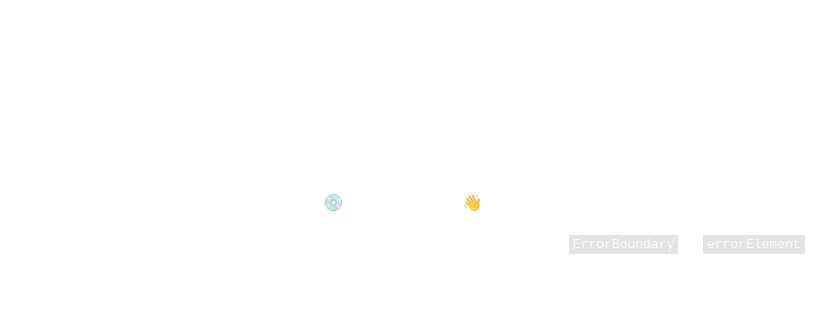
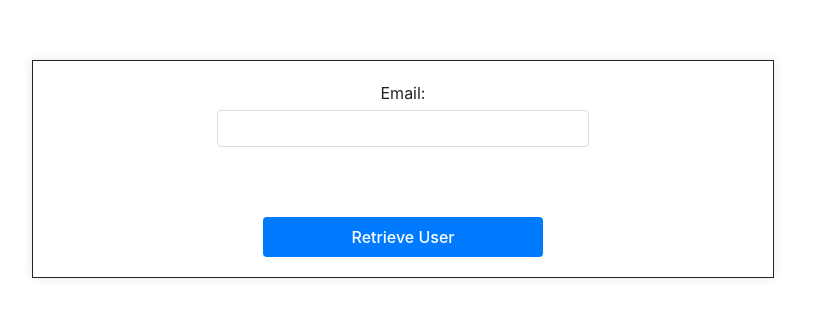
Before and after one commit to CloudyStripe/db-sandbox, a React (Vite) app: page /retrieve in a window 1280 px wide. Before the commit this address had no page. Shown: the part 231-548 px from the top of the page, without its empty margins (237-1073 px from the left). Built offline with nearby package versions, Linux system fonts and the light colour scheme.

Commit message:
retrieve user query.

```diff
--- a/src/App.tsx
+++ b/src/App.tsx
@@ -5,7 +5,7 @@ import {
 import { Home } from "./home/Home";
 import { Add } from "./operations/Add";
 import { Edit } from "./operations/Edit";
-import { Display } from "./operations/Display";
+import { Retrieve } from "./operations/Retrieve";
 import { Delete } from "./operations/Delete";
 import { useEffect, useState } from "react";
 import { UserDB } from "./database/userDB";
@@ -35,8 +35,8 @@ export const App = () => {
       element: <Delete />
     },
     {
-      path: "/display",
-      element: <Display/>
+      path: "/retrieve",
+      element: <Retrieve/>
     }
   ]);
 
--- a/src/database/userDB.ts
+++ b/src/database/userDB.ts
@@ -43,4 +43,18 @@ export class UserDB {
             }
         }
     }
+
+    async getUser(email: string) {
+        if (this._db) {
+            const transaction = this._db.transaction('users', 'readonly');
+            const store = transaction.objectStore('users');
+
+            const request = store.get(email);
+
+            request.onsuccess = (event) => {
+                const user = (event.target as IDBRequest).result;
+                console.log(user)
+            }
+        }
+    }
 }
--- a/src/home/Home.tsx
+++ b/src/home/Home.tsx
@@ -7,6 +7,9 @@ export const Home = () => {
             <button className="form-button">
                 <Link to={'/add'}>Add User</Link>
             </button>
+            <button className="form-button">
+                <Link to={'/retrieve'}>Retrieve User</Link>
+            </button>
         </div>
     )
 }
--- a/src/operations/Display.tsx
+++ /dev/null
@@ -1,7 +0,0 @@
-export const Display = () => {
-    return (
-        <div>
-            <h1>Display User</h1>
-        </div>
-    )
-}
--- /dev/null
+++ b/src/operations/Retrieve.tsx
@@ -0,0 +1,37 @@
+import { useContext, useState } from 'react';
+import { UserContext } from '../context/userContext';
+
+export const Retrieve: React.FC = () => {
+
+  const userContext = useContext(UserContext);
+
+  const [email, setEmail] = useState('');
+
+  const handleChange = (e: React.ChangeEvent<HTMLInputElement>) => {
+    setEmail(e.target.value);
+  }
+
+  const handleSubmit = (e: React.FormEvent<HTMLFormElement>) => {
+    e.preventDefault();
+    userContext?.getUser(email);
+  }
+
+  return (
+    <form onSubmit={handleSubmit} className="form">
+      <div className="form-fields">
+        <div className="form-group">
+          <label htmlFor="email" className="form-label">Email:</label>
+          <input
+            type="text"
+            id="email"
+            name="email"
+            className="form-input"
+            value={email}
+            onChange={handleChange}
+          />
+        </div>
+        <button type="submit" className="form-button">Retrieve User</button>
+      </div>
+    </form>
+  );
+}
```
